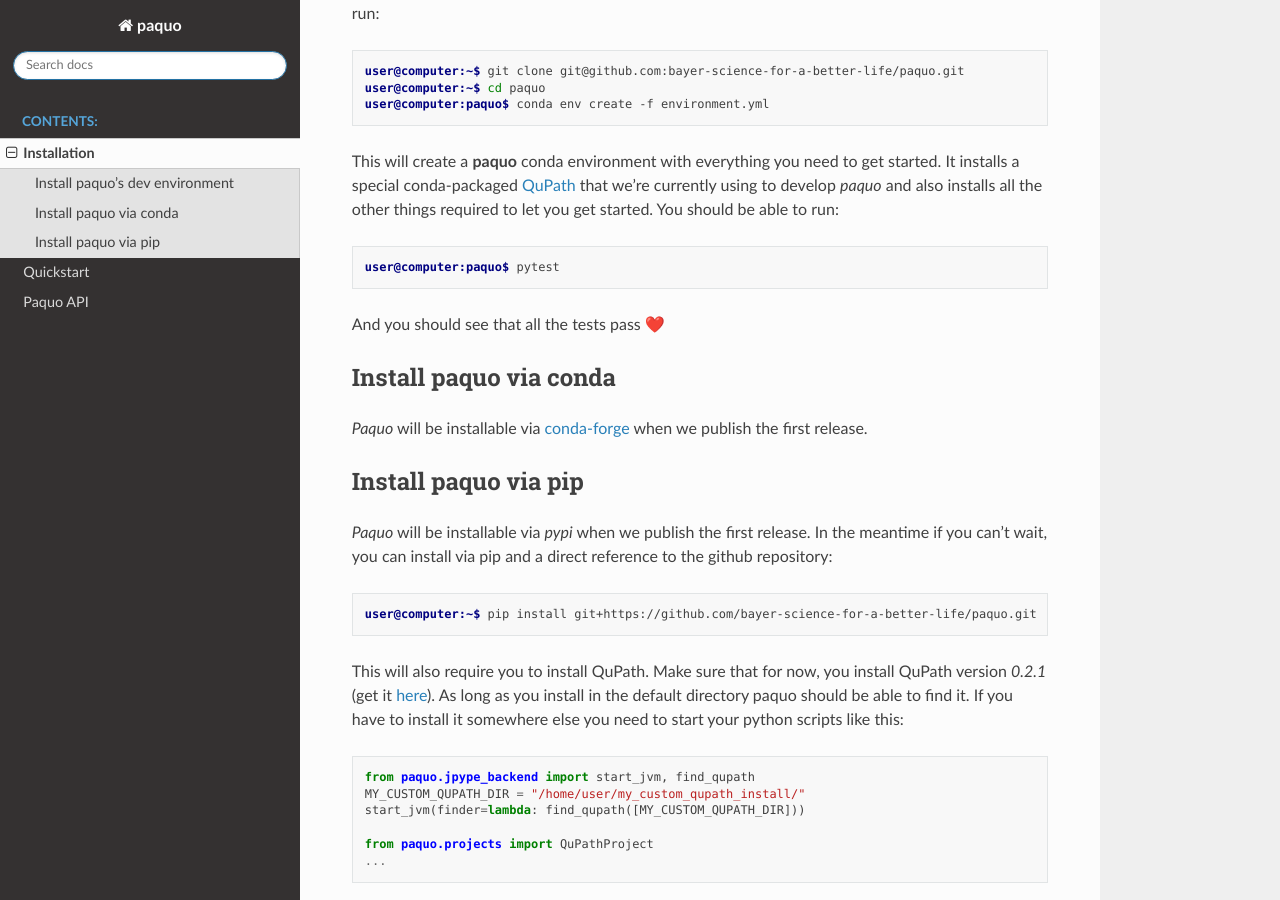
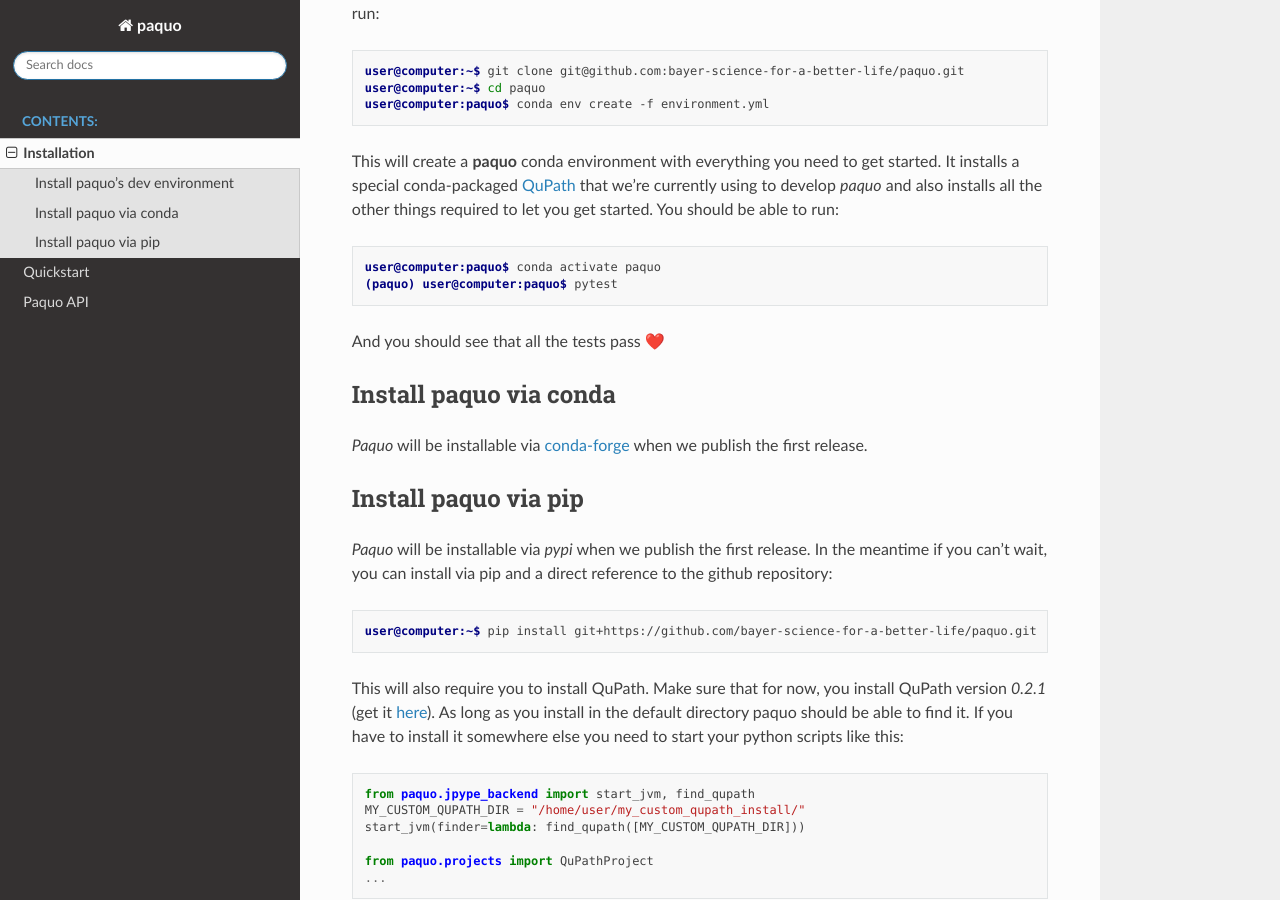
Before and after one commit to Bayer-Group/paquo, a Sphinx documentation site: the page built from docs/source/installation.rst, in a window 1280 px wide and 900 px high, scrolled down 632 px. Built offline with Sphinx 7.4.7 and the Read the Docs theme 2.0.0, drawn with Linux system fonts in a browser that asks for light colours.

Commit message:
docs: mention conda activate in instructions

```diff
--- a/docs/source/installation.rst
+++ b/docs/source/installation.rst
@@ -40,7 +40,8 @@ you get started. You should be able to run:
 
 .. code-block:: console
 
-    user@computer:paquo$ pytest
+    user@computer:paquo$ conda activate paquo
+    (paquo) user@computer:paquo$ pytest
 
 And you should see that all the tests pass |:heart:|
 
```
